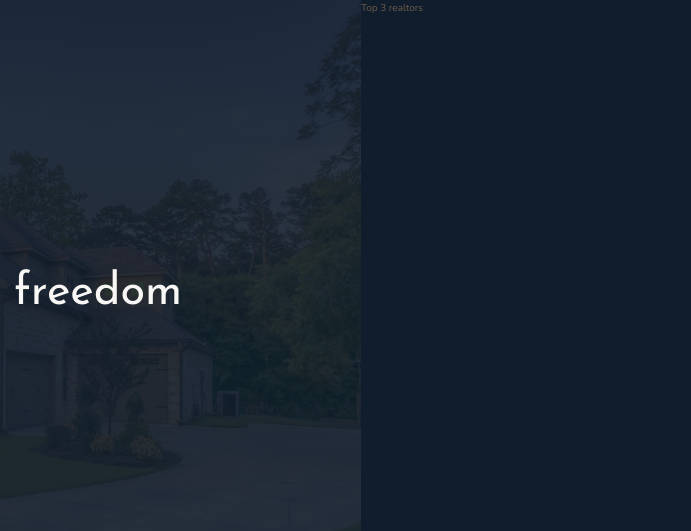
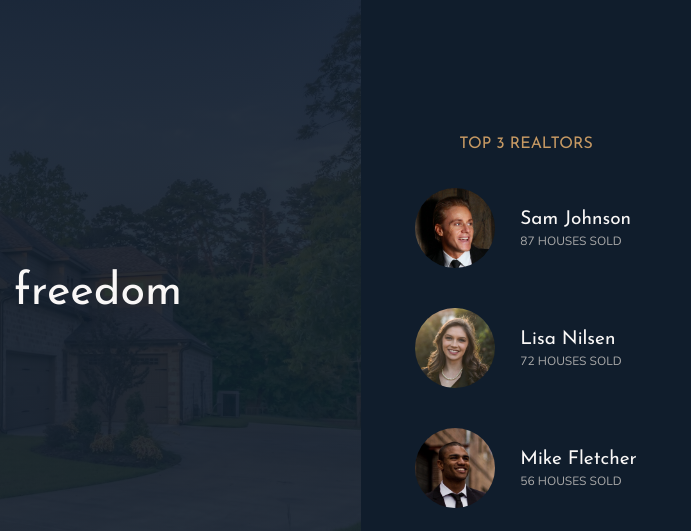
Before and after one commit to t-kowalewski/-realtor_website-grid, a website: page index.html in a window 1280 px wide. Shown: the top 531 px of the page, 589-1280 px from the left. Drawn offline with nearby package versions, Linux system fonts and the light colour scheme.

Commit message:
realtors - add layout & style

```diff
--- a/index.html
+++ b/index.html
@@ -38,7 +38,30 @@
 
     <!-- Top realtors -->
     <div class="realtors">
-        Top 3 realtors
+        <h3 class="heading-3 mb-md">Top 3 realtors</h3>
+
+        <div class="realtors__list">
+            <!-- Realtor 1 -->
+            <img src="img/realtor-1.jpeg" alt="First Realtor" class="realtors__img">
+            <div class="realtors__details">
+                <h4 class="heading-4 heading-4--light">Sam Johnson</h4>
+                <p class="realtors__sold">87 houses sold</p>
+            </div>
+
+            <!-- Realtor 2 -->
+            <img src="img/realtor-2.jpeg" alt="Second Realtor" class="realtors__img">
+            <div class="realtors__details">
+                <h4 class="heading-4 heading-4--light">Lisa Nilsen</h4>
+                <p class="realtors__sold">72 houses sold</p>
+            </div>
+
+            <!-- Realtor 3 -->
+            <img src="img/realtor-3.jpeg" alt="Third Realtor" class="realtors__img">
+            <div class="realtors__details">
+                <h4 class="heading-4 heading-4--light">Mike Fletcher</h4>
+                <p class="realtors__sold">56 houses sold</p>
+            </div>
+        </div>
     </div>
 
     <!-- Features -->
--- a/sass/_realtors.scss
+++ b/sass/_realtors.scss
@@ -1,6 +1,33 @@
 .realtors {
   background-color: $color-secondary;
+  padding: 3rem;
 
   grid-row: 1 / 2;
   grid-column: col-start 7 / full-end;
+
+  display: flex;
+  flex-direction: column;
+  justify-content: center;
+  align-items: center;
+
+  &__list {
+    display: grid;
+    grid-template-rows: repeat(3, 1fr);
+    grid-template-columns: min-content max-content;
+    gap: 5vh 2.5rem;
+    align-items: center;
+  }
+
+  &__img {
+    display: block;
+    width: 8rem;
+    border-radius: 50%;
+  }
+
+  &__sold {
+    font-size: 1.2rem;
+    color: $color-grey-light-2;
+    text-transform: uppercase;
+    margin-top: -3px;
+  }
 }
```
Also changed, not shown: css/style.css.
